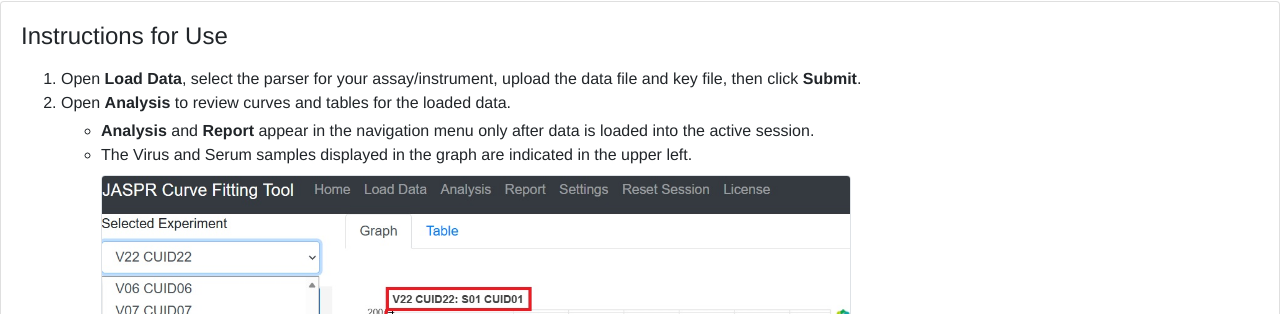
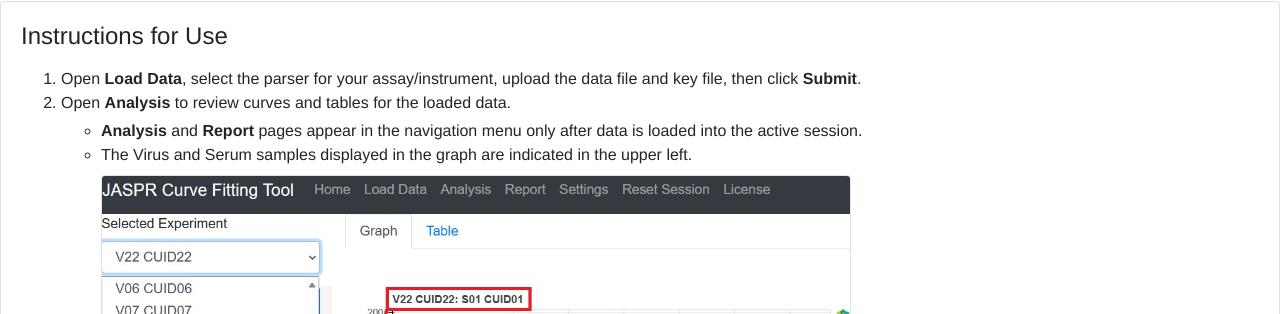
Before and after one commit to CDCgov/jaspr, a Flask app: page / in a window 1280 px wide. Shown: the part 358-672 px from the top of the page. Run offline with Flask 3, Linux system fonts and the light colour scheme; some libraries are stand-ins or nearby versions.

Commit message:
FLULIMS-5155 better instructions too!

```diff
--- a/app/jaspr/templates/main.html
+++ b/app/jaspr/templates/main.html
@@ -37,7 +37,7 @@
 					<li>Open <strong>Load Data</strong>, select the parser for your assay/instrument, upload the data file and key file, then click <strong>Submit</strong>.</li>
 					<li>Open <strong>Analysis</strong> to review curves and tables for the loaded data.
 						<ul class="mb-0 mt-1">
-							<li><strong>Analysis</strong> and <strong>Report</strong> appear in the navigation menu only after data is loaded into the active session.</li>
+							<li><strong>Analysis</strong> and <strong>Report</strong> pages appear in the navigation menu only after data is loaded into the active session.</li>
 							<li>
 								The Virus and Serum samples displayed in the graph are indicated in the upper left.
 								<img
```
